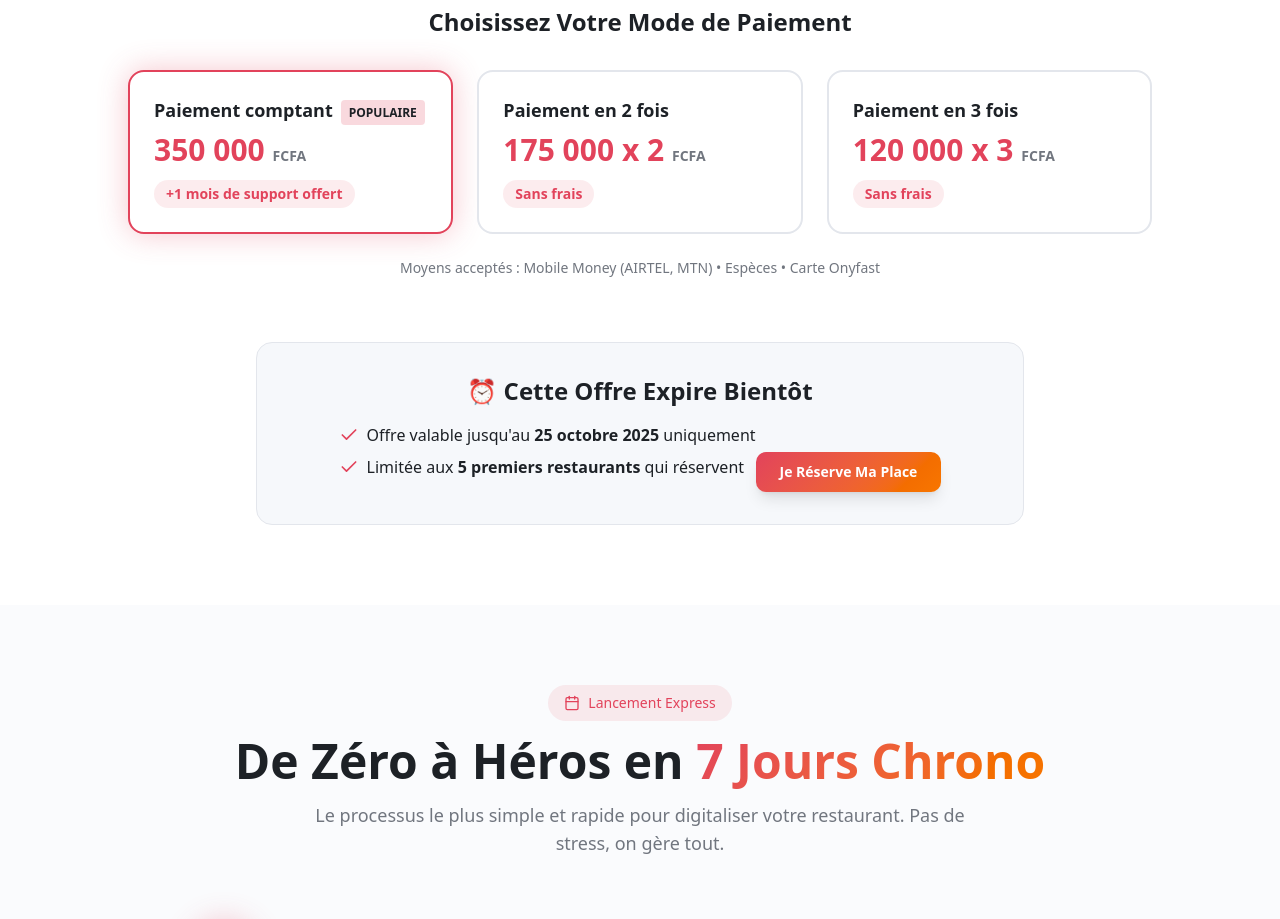
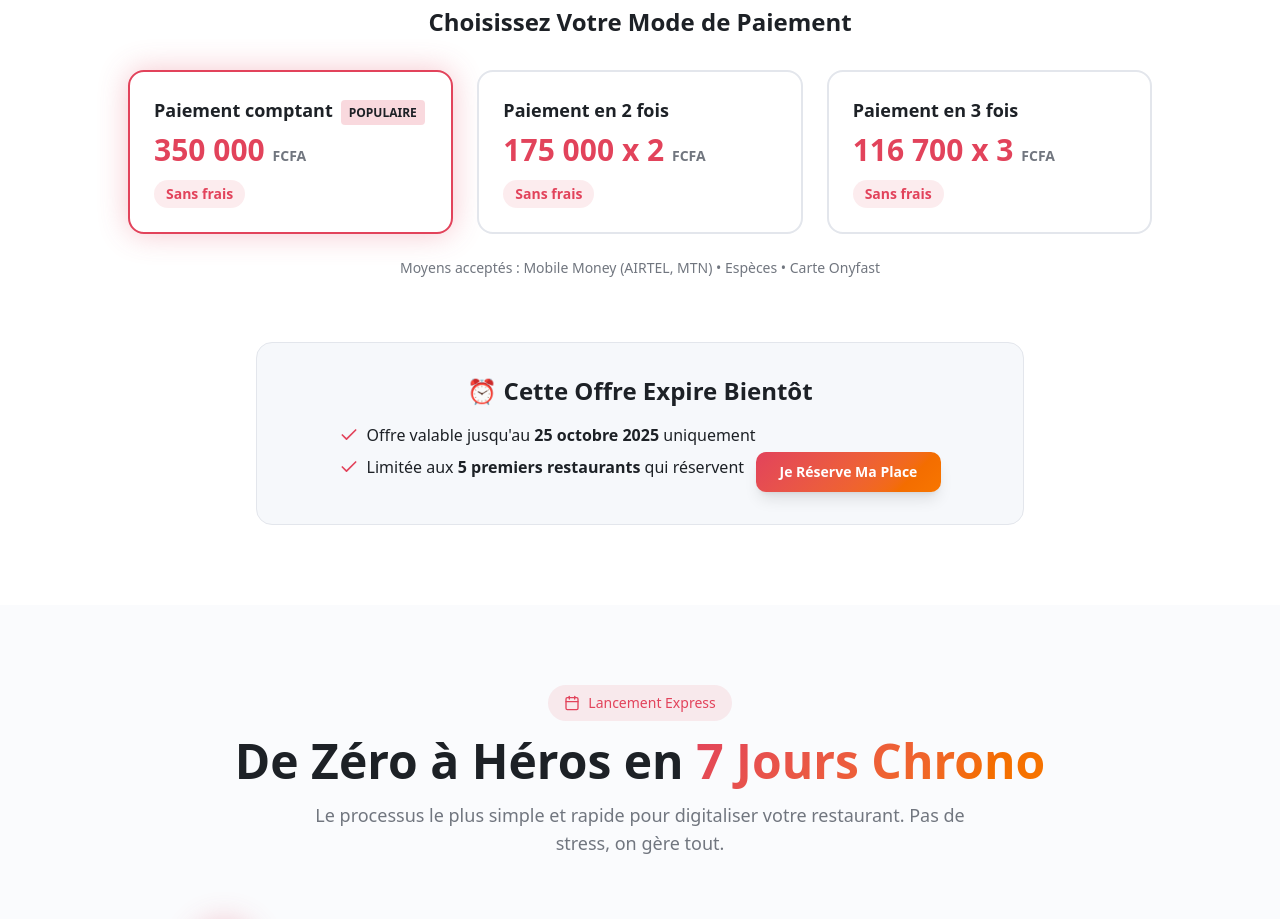
Before and after one commit to maksoricheisaac/app_restaurant_landing, a Next.js app: page / in a window 1280 px wide. Shown: the part 5860-6779 px from the top of the page. Built offline with nearby package versions, Linux system fonts and the light colour scheme.

Commit message:
Update pricing.tsx

```diff
--- a/src/components/customs/pricing.tsx
+++ b/src/components/customs/pricing.tsx
@@ -61,7 +61,7 @@ export const Pricing = () => {
     {
       name: "Paiement comptant",
       price: "350 000",
-      bonus: "+1 mois de support offert",
+      bonus: "Sans frais",
     },
     {
       name: "Paiement en 2 fois",
@@ -70,7 +70,7 @@ export const Pricing = () => {
     },
     {
       name: "Paiement en 3 fois",
-      price: "120 000 x 3",
+      price: "116 700 x 3",
       bonus: "Sans frais",
     },
   ];
```
